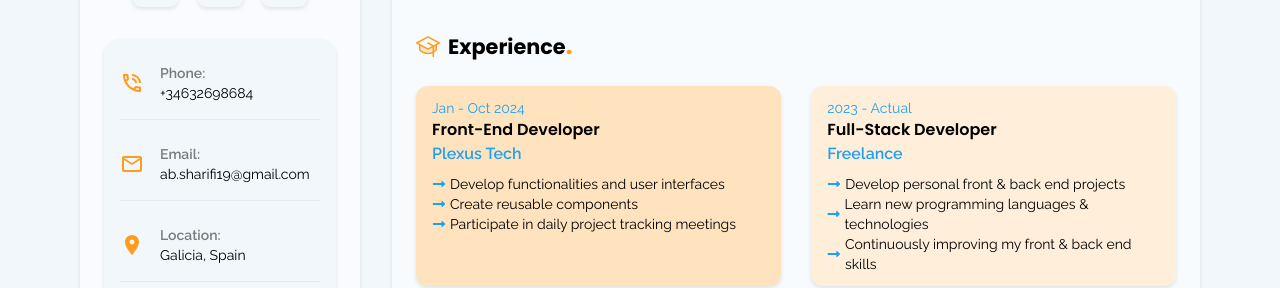
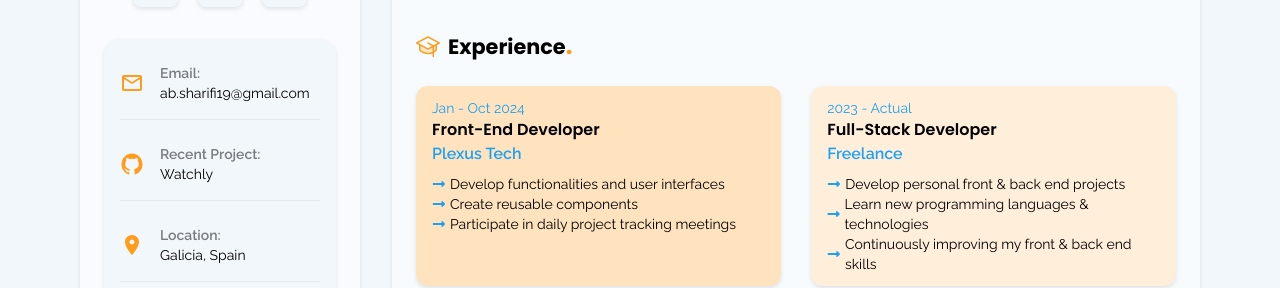
Before and after one commit to ab-sharifi21/personal-portfolio, a Next.js app: page / in a window 1280 px wide. Shown: the part 453-741 px from the top of the page. Built offline with nearby package versions, Linux system fonts and the light colour scheme; no server answers.

Commit message:
Add recent project option to the sidebar

```diff
--- a/messages/en.json
+++ b/messages/en.json
@@ -14,7 +14,7 @@
     "contact": "Contact"
   },
   "contact": {
-    "phone": "Phone",
+    "recent_project": "Recent Project",
     "email": "Email",
     "location": "Location"
   },
--- a/messages/es.json
+++ b/messages/es.json
@@ -14,7 +14,7 @@
     "contact": "Contacto"
   },
   "contact": {
-    "phone": "Teléfono",
+    "recent_project": "Proyecto reciente",
     "email": "Correo electrónico",
     "location": "Ubicación"
   },
--- a/src/components/SideBar.tsx
+++ b/src/components/SideBar.tsx
@@ -4,21 +4,12 @@ import {
   MdLocationOn,
   MdOutlineDownload,
   MdOutlineEmail,
-  MdOutlinePhoneInTalk,
 } from 'react-icons/md';
+import { IoLogoGithub } from 'react-icons/io5';
 import Image from 'next/image';
 import { useTranslations } from 'next-intl';
 
 const contacts = [
-  {
-    id: 1,
-    name: 'phone',
-    url: 'tel:0034632698684',
-    value: '+34632698684',
-    icon: (
-      <MdOutlinePhoneInTalk className="mr-4 h-[1.5rem] w-[1.5rem] text-icon-color" />
-    ),
-  },
   {
     id: 2,
     name: 'email',
@@ -26,6 +17,15 @@ const contacts = [
     value: 'ab.sharifi19@gmail.com',
     icon: (
       <MdOutlineEmail className="mr-4 h-[1.5rem] w-[1.5rem] text-icon-color" />
+    ),
+  },
+  {
+    id: 1,
+    name: 'recent_project',
+    url: 'https://github.com/ab-sharifi21/watchly',
+    value: 'Watchly',
+    icon: (
+      <IoLogoGithub className="mr-4 h-[1.5rem] w-[1.5rem] text-icon-color" />
     ),
   },
   {
```
